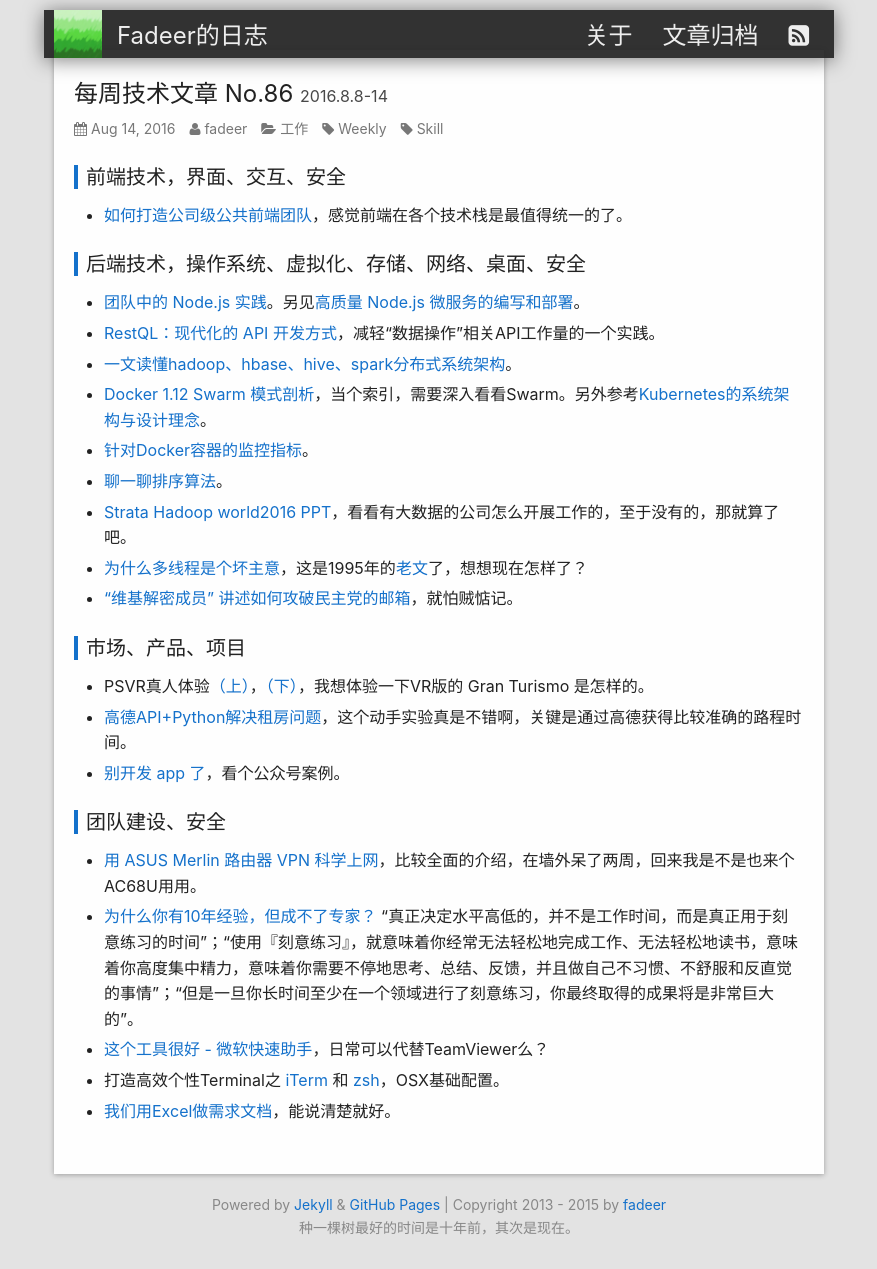
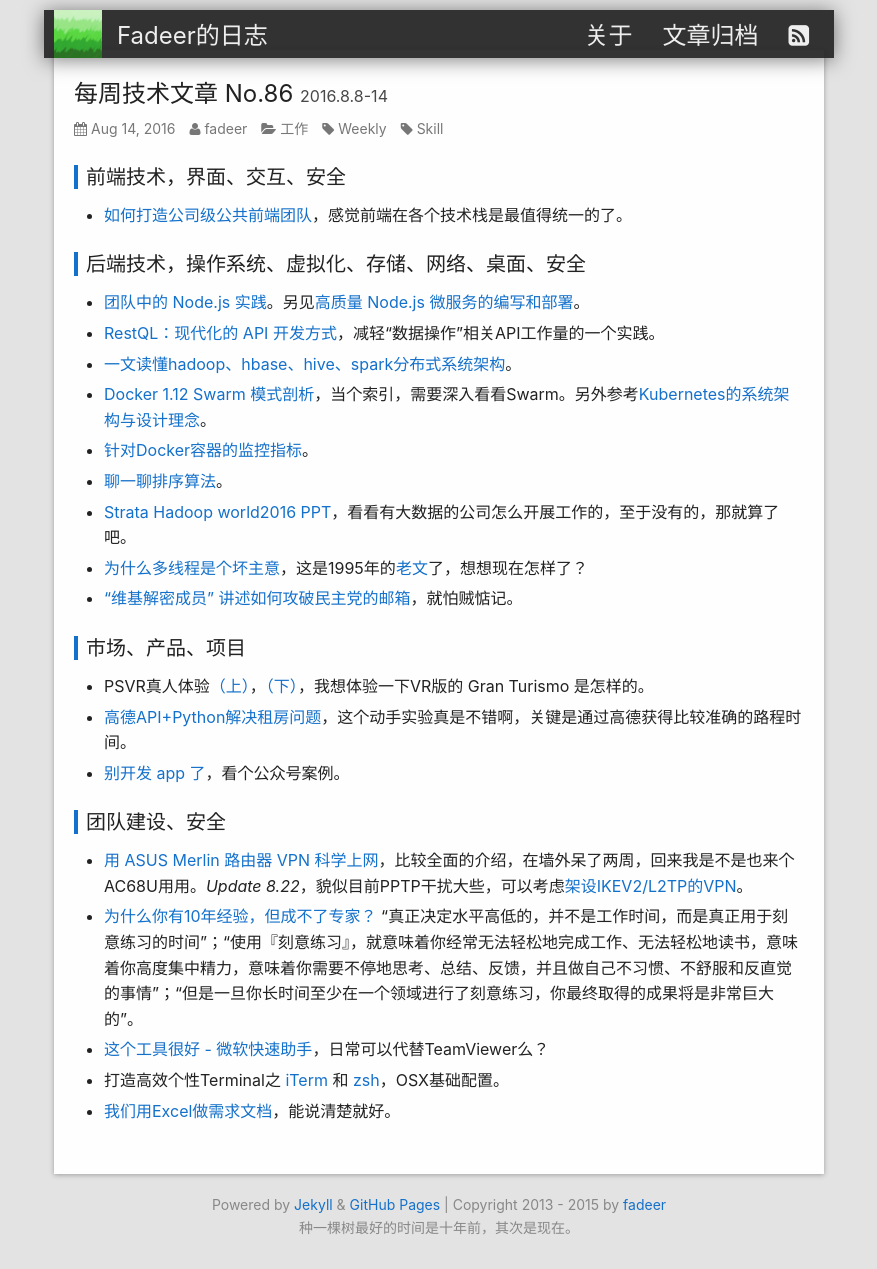
Before and after one commit to fadeer/fadeer.github.io, a Jekyll site: the page built from _posts/weekly/2016-08-14-weekly-86.markdown, in a window 1280 px wide and 1269 px high. Shown: the whole window, without its empty margins (201-1078 px from the left). Built offline with Jekyll 4.4.1, drawn with Linux system fonts in a browser that asks for light colours.

Commit message:
update weekly

```diff
--- a/_posts/weekly/2016-08-14-weekly-86.markdown
+++ b/_posts/weekly/2016-08-14-weekly-86.markdown
@@ -33,7 +33,7 @@
 团队建设、安全
 ----
 <!--preview-end-->
-* [用 ASUS Merlin 路由器 VPN 科学上网](https://haoel.github.io/)，比较全面的介绍，在墙外呆了两周，回来我是不是也来个AC68U用用。
+* [用 ASUS Merlin 路由器 VPN 科学上网](https://haoel.github.io/)，比较全面的介绍，在墙外呆了两周，回来我是不是也来个AC68U用用。*Update 8.22*，貌似目前PPTP干扰大些，可以考虑[架设IKEV2/L2TP的VPN](https://github.com/quericy/one-key-ikev2-vpn)。
 * [为什么你有10年经验，但成不了专家？](http://www.woshipm.com/zhichang/392023.html) “真正决定水平高低的，并不是工作时间，而是真正用于刻意练习的时间”；“使用『刻意练习』，就意味着你经常无法轻松地完成工作、无法轻松地读书，意味着你高度集中精力，意味着你需要不停地思考、总结、反馈，并且做自己不习惯、不舒服和反直觉的事情”；“但是一旦你长时间至少在一个领域进行了刻意练习，你最终取得的成果将是非常巨大的”。
 * [这个工具很好 - 微软快速助手](http://goxia.maytide.net/read.php/1793.htm)，日常可以代替TeamViewer么？
 * 打造高效个性Terminal之 [iTerm](https://segmentfault.com/a/1190000006248131) 和 [zsh](https://segmentfault.com/a/1190000006248107)，OSX基础配置。
```
